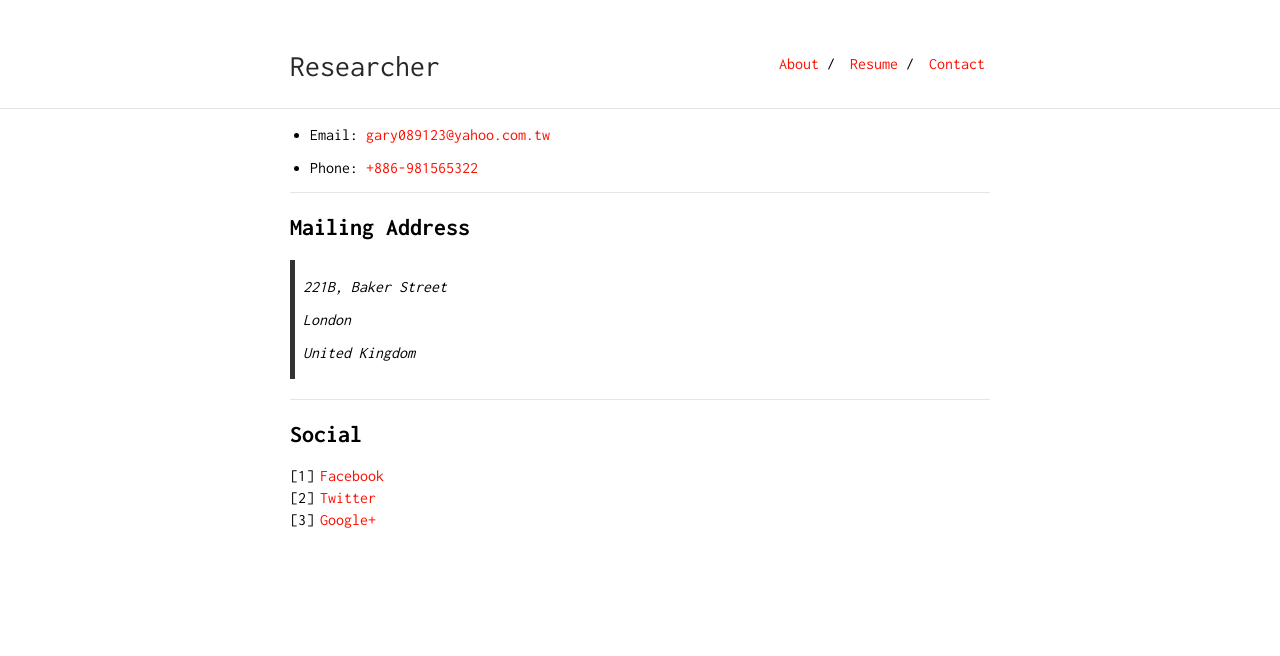
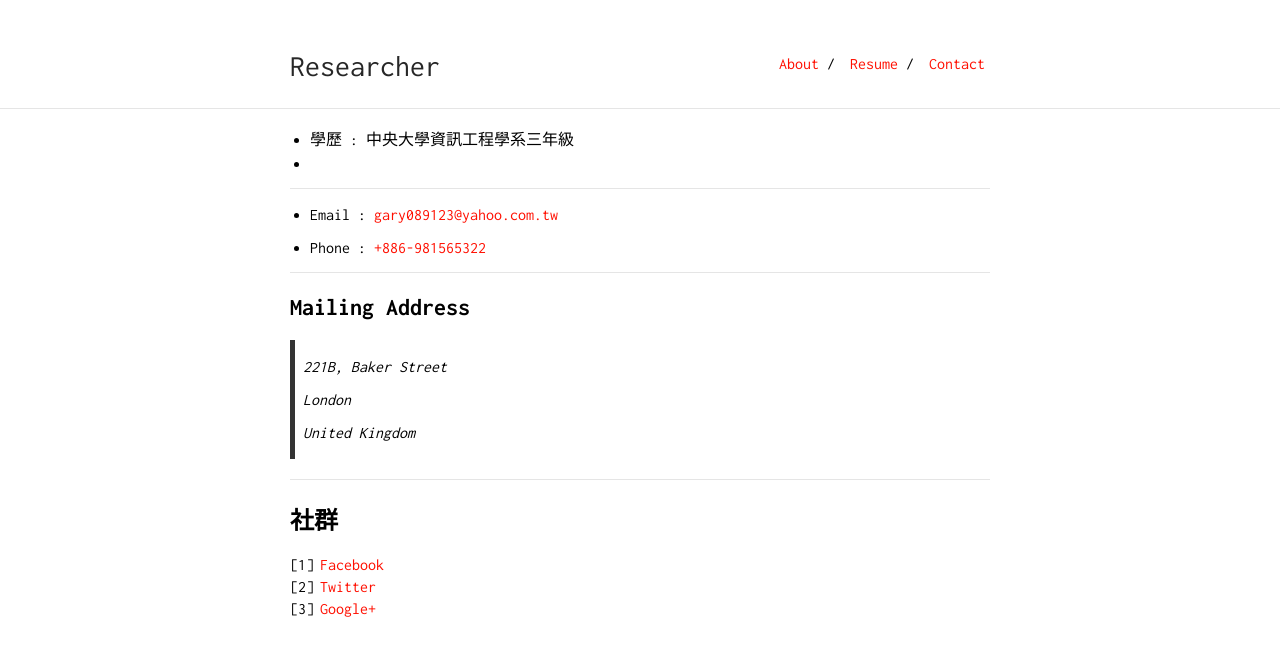
Before and after one commit to gary089123/resume, a Jekyll site: the page built from contact.md, in a window 1280 px wide. Shown: the top 656 px of the page. Built offline with Jekyll 4.4.1, drawn with Linux system fonts in a browser that asks for light colours.

Commit message:
Update contact.md

```diff
--- a/contact.md
+++ b/contact.md
@@ -2,10 +2,15 @@
 layout: default
 is_contact: true
 ---
+* 學歷 : 中央大學資訊工程學系三年級
+*
 
-* Email: [gary089123@yahoo.com.tw](mailto: gary089123@yahoo.com.tw)
 
-* Phone: [+886-981565322](tel:+886-981565322)
+---
+
+* Email : [gary089123@yahoo.com.tw](mailto: gary089123@yahoo.com.tw)
+
+* Phone : [+886-981565322](tel:+886-981565322)
 
 ---
 
@@ -19,8 +24,8 @@ is_contact: true
 
 ---
 
-## Social
+## 社群
 
-1. [Facebook](#)
+1. [Facebook](https://www.facebook.com/profile.php?id=100000351841137&ref=bookmarks)
 2. [Twitter](#)
 3. [Google+](#)
```
